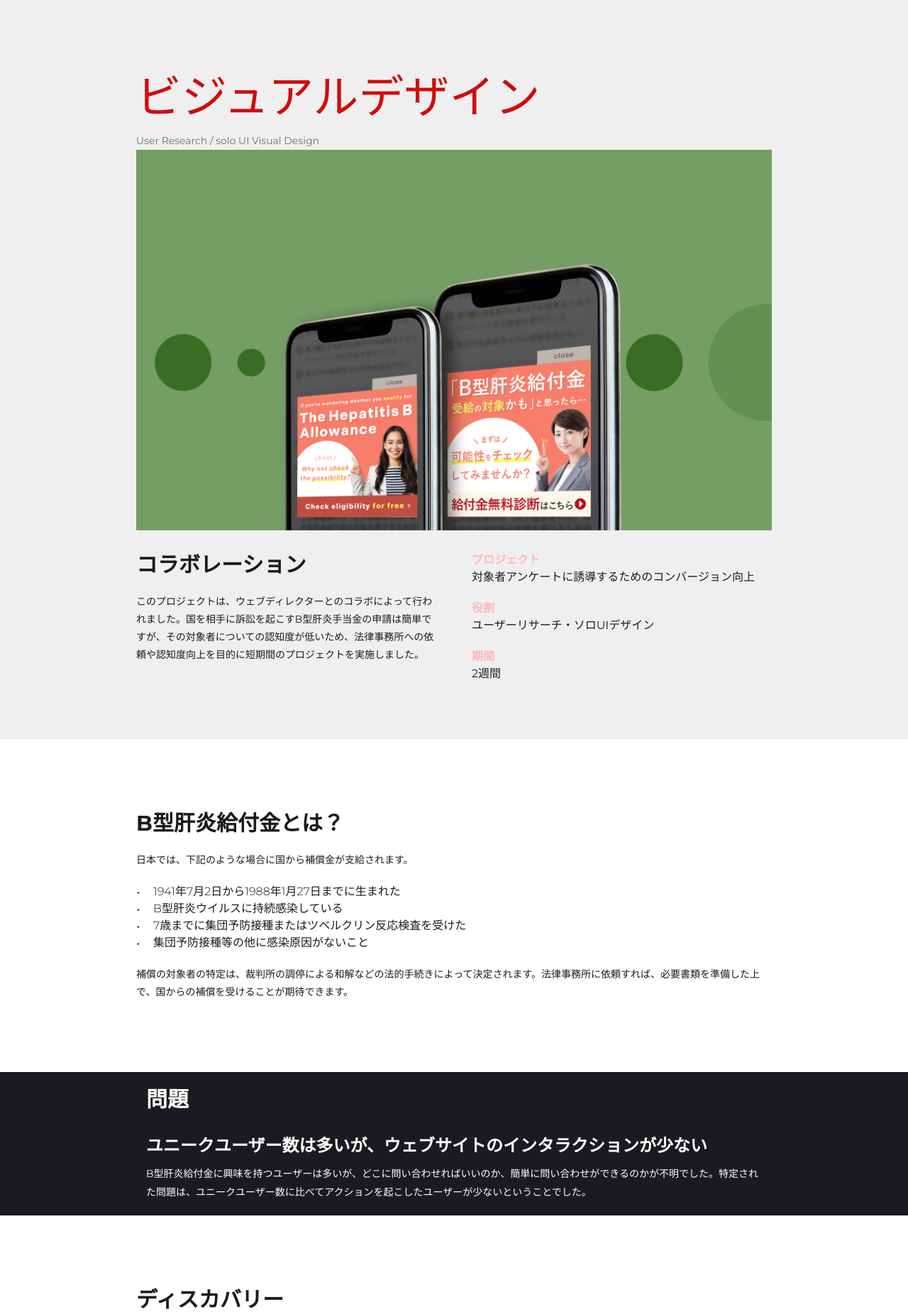
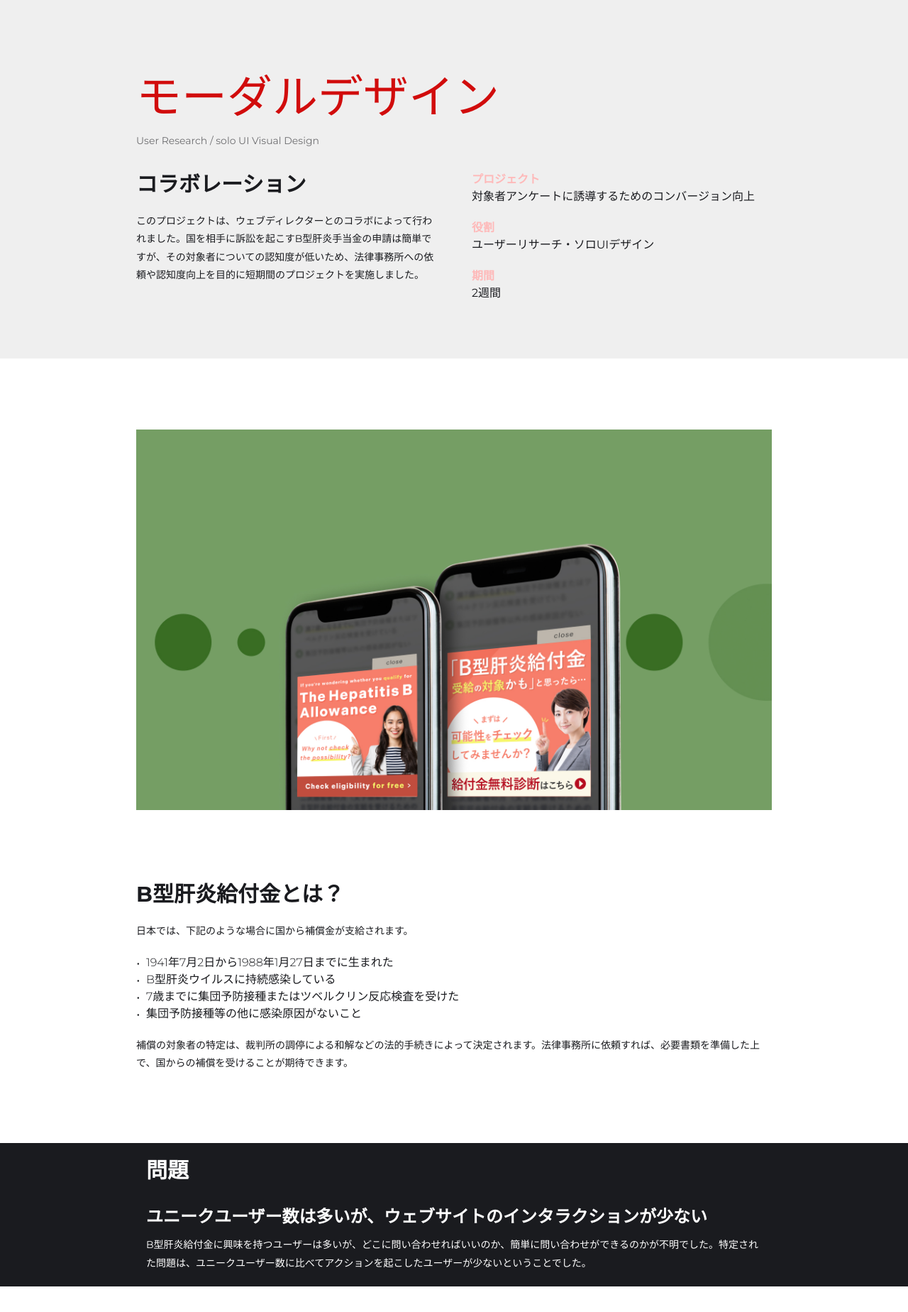
Before and after one commit to shenhe304/portfolio, a PHP site: page /works/web-bkan-jp.html in a window 1280 px wide. Shown: the part 84-1932 px from the top of the page at 71% size. Run offline with PHP 8.4, Linux system fonts and the light colour scheme.

Commit message:
modify design

```diff
--- a/gulp_src/scss/layout/_l-layout.scss
+++ b/gulp_src/scss/layout/_l-layout.scss
@@ -18,7 +18,6 @@ dt{
 
 dd{
     margin-bottom: 20px;
-
     &:last-child{
         margin-bottom: 0;
     }
--- a/gulp_src/scss/object/component/_c-title.scss
+++ b/gulp_src/scss/object/component/_c-title.scss
@@ -6,8 +6,8 @@
         font-size: 38px;
 
         &--large{
-            margin-bottom: 30px;
-            font-size: 38px;
+            margin-bottom:0;
+            font-size: 64px;
             text-align: center;
         }
     }
@@ -37,6 +37,7 @@
             padding: 0;
             margin-bottom: 20px;
             font-size: 30px;
+            border-bottom: none;
         }
 
         &--rikonJP{
@@ -57,8 +58,8 @@
         font-size: 36px;
 
         &--large{
-            margin-bottom: 30px;
-            font-size: 38px;
+            margin-bottom: 0;
+            font-size: 40px;
             text-align: center;
         }
     }
@@ -85,6 +86,7 @@
             padding: 0;
             margin-bottom: 20px;
             font-size: 27px;
+            border-bottom: none;
         }
     }
 }
@@ -121,6 +123,7 @@
             padding: 0;
             margin-bottom: 20px;
             font-size: 30px;
+            border-bottom: none;
         }
     }
 }
--- a/gulp_src/scss/object/project/_p-mainVisual.scss
+++ b/gulp_src/scss/object/project/_p-mainVisual.scss
@@ -6,8 +6,16 @@
         margin-bottom: 0;
 
         &__img{
-            width: 16%;
+            width: 23%;
             margin: 40px auto;
+        }
+        &__myname{
+            font-size: 20px;
+            margin-bottom: 0;
+        }
+        &__text{
+            font-weight: 300;
+            font-size: 16px;
         }
     }
 }
@@ -21,6 +29,10 @@
             width: 64%;
             margin: 30px auto;
         }
+        &__myname{
+            font-size: 20px;
+            margin-bottom: 0;
+        }
     }
 }
 
@@ -33,6 +45,9 @@
             width: 50%;
             margin: 20px auto;
         }
-
+        &__myname{
+            font-size: 20px;
+            margin-bottom: 0;
+        }
     }
 }
--- a/gulp_src/scss/object/utility/_u-list.scss
+++ b/gulp_src/scss/object/utility/_u-list.scss
@@ -1,7 +1,7 @@
 @use "../../global/import"as *;
 
 .u-list-disc {
-    margin-left: 24px;
+    margin-left: 14px;
     position: relative;
 }
 
@@ -11,7 +11,7 @@
     font-size: 20px;
     margin-right: 12px;
     position: absolute;
-    left: -24px;
+    left: -14px;
 }
 
 .u-list-disc--white::before {
@@ -20,5 +20,5 @@
     font-size: 20px;
     margin-right: 12px;
     position: absolute;
-    left: -24px;
+    left: -14px;
 }
--- a/works/web-bkan-jp.html
+++ b/works/web-bkan-jp.html
@@ -25,13 +25,10 @@
         <section class="p-work-details__top">
             <div class="l-containerMedium p-work-details__intro">
                 <div>
-                    <h1 class="c-title-lv1 p-work-details__h1">ビジュアルデザイン</h1>
+                    <h1 class="c-title-lv1 p-work-details__h1">モーダルデザイン</h1>
                     <p class="u-op6">User Research / solo UI Visual Design</p>
                 </div>
-                <img src="../assets/img/top/img-work-bkanJP.jpg" alt="main visual of a Visual Design" class="p-work-details__mainVisual">
             </div>
-
-
             <div class="l-containerMedium p-work-details__text">
                 <div class="p-work-details__summary u-mb20-sp">
                     <h2 class="c-title-lv2">コラボレーション</h2>
@@ -49,6 +46,12 @@
                 </div>
             </div>
             <!-- /.p-work-details__wrap -->
+        </section>
+
+        <section>
+            <div class="l-containerMedium">
+                <img src="../assets/img/top/img-work-bkanJP.jpg" alt="main visual of new website" class="p-work-details__mainVisual">
+            </div>
         </section>
 
         <div class="l-containerMedium">
```
Also changed, not shown: index.html (+4 -4 lines), assets/css/style.css.
